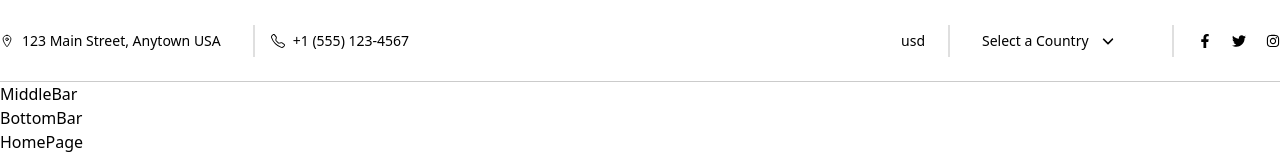
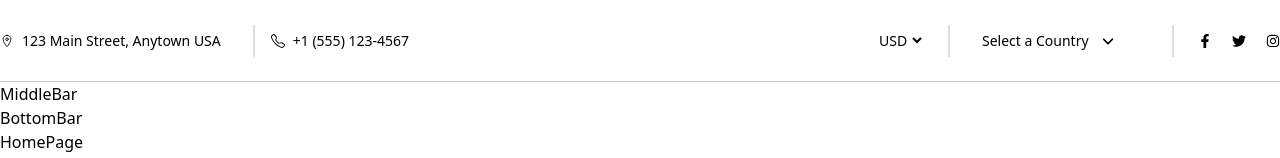
Before and after one commit to Githubshakil/eshop, a React (Vite) app: page / in a window 1280 px wide. Shown: the top 158 px of the page. Built offline with nearby package versions, Linux system fonts and the light colour scheme.

Commit message:
update currency

```diff
--- a/src/components/header/topbarComponents/TopRightBar.jsx
+++ b/src/components/header/topbarComponents/TopRightBar.jsx
@@ -9,6 +9,7 @@ const TopRightBar = () => {
 
     const [selectedCountry, setSelectedCountry] = useState(null);
     const [isOpen, setIsOpen] = useState(false);
+    const [selectedCurrency, setSelectedCurrency] = useState("USD");
 
     const countries = [
         { name: "United State", value: "us" , flag: "https://flagcdn.com/16x12/us.png" },
@@ -31,6 +32,24 @@ const TopRightBar = () => {
 
 
     ];
+
+
+    const currency = [
+        { name: "USD", value: "USD" },
+        { name: "BDT", value: "BDT" },
+        { name: "EUR", value: "EUR" },
+        { name: "GBP", value: "GBP" },
+        { name: "INR", value: "INR" },
+        { name: "JPY", value: "JPY" },
+        { name: "AUD", value: "AUD" },
+        { name: "CAD", value: "CAD" },
+        { name: "CNY", value: "CNY" },
+        { name: "NZD", value: "NZD" },
+        { name: "SGD", value: "SGD" },
+        { name: "CHF", value: "CHF" },
+        { name: "MYR", value: "MYR" },
+    ]
+
     const handleSelect = (country) => {
         setSelectedCountry(country);
         setIsOpen(false);
@@ -39,7 +58,29 @@ const TopRightBar = () => {
 
   return (
     <div className='flex justify-end items-center gap-[49px]'>
-        <div>usd</div>
+        <div>
+            <select
+            name="currency"
+            value={selectedCurrency}
+            onChange={(e)=>{
+                const currency = e.target.value;
+                setSelectedCurrency(currency);
+
+            }
+        }
+        >
+
+            {
+                currency.map((curr, index)=>(
+                    <option key={index} value={curr.value}>{curr.name}</option>
+                ))
+            }
+            </select>
+        </div>
+
+
+
+
         <div className='relative after:content-[""] after:bg-[#bfbfbf] after:absolute after:w-[1px] after:h-[32px] after:left-[-25px] after:top-[50%] after:-translate-[50%] before:content-[""] before:bg-[#bfbfbf] before:absolute before:w-[1px] before:h-[32px] before:right-[-25px] before:top-[50%] before:-translate-[50%]'>
             <select className='w-[150px] hidden' name="country"
             value={selectedCountry?.value || ""}
```
